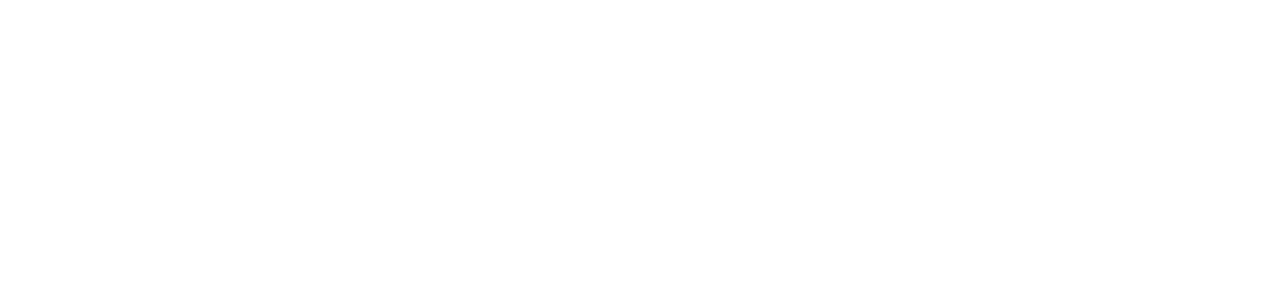
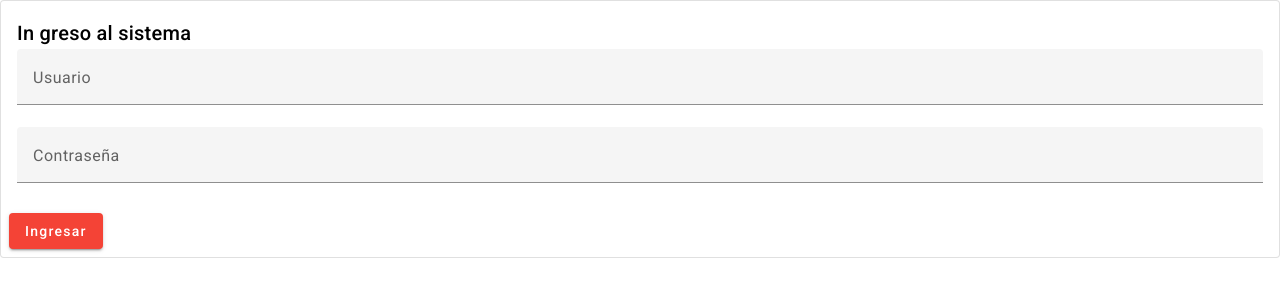
Before and after one commit to sebastianfabrizio/T3-OtaraDiazSebastianFabrizio-, an Angular app: page /login in a window 1280 px wide. Before the commit this address led to /. Shown: the top 300 px of the page. Built offline with nearby package versions, Linux system fonts and the light colour scheme.

Commit message:
Login culminado, incluyendo el guardado y funcion eliminar a traves de un botón del SessionStorage

```diff
--- a/src/app/app.routes.ts
+++ b/src/app/app.routes.ts
@@ -1,3 +1,17 @@
 import { Routes } from '@angular/router';
+import { LoginComponent } from './auth/login/login.component';
+import { DashboardComponent } from './dashboard/dashboard.component';
+import { authGuard } from './auth.guard';
+import { PageNotFoundComponent } from './page-not-found/page-not-found.component';
 
-export const routes: Routes = [];
+export const routes: Routes = [
+    {path:"login", component:LoginComponent},
+    {path:"dashboard", component:DashboardComponent,
+    canActivate:[authGuard],
+    children:[
+
+    ]},
+
+    {path:"", redirectTo:"login", pathMatch:"full"},
+    {path:"**", component: PageNotFoundComponent}
+];
--- /dev/null
+++ b/src/app/auth.guard.ts
@@ -0,0 +1,15 @@
+import { inject } from '@angular/core';
+import { CanActivateFn, Router } from '@angular/router';
+import { AuthService } from './auth/auth.service';
+
+export const authGuard: CanActivateFn = (route, state) => {
+
+  const auth = inject(AuthService)
+  const router = inject(Router)
+  const valorIsLogged = auth.isLogged()
+  if(!!valorIsLogged){
+  return true;
+  }
+  router.navigate(["login"], {queryParams:{blockedPage:state.url}})
+  return false;
+};
--- a/src/app/auth/auth.service.ts
+++ b/src/app/auth/auth.service.ts
@@ -7,8 +7,11 @@
 
   constructor() { }
 
-  login(usuario:string, password:string){
+  logintrue(usuario:string, password:string){
     sessionStorage.setItem("isLogged", 'true')
+  }
+  loginfalse(usuario:string, password:string){
+    sessionStorage.setItem("isLogged", 'false')
   }
 
   logout(){
@@ -16,6 +19,6 @@
   }
 
   isLogged():boolean{
-    return !!sessionStorage.getItem("IsLogged")
+    return !!sessionStorage.getItem("isLogged")
   }
 }
--- a/src/app/auth/login/login.component.html
+++ b/src/app/auth/login/login.component.html
@@ -6,15 +6,15 @@
         <div style="display: flex; flex-direction: column;">
             <mat-form-field appearance="fill">
                 <mat-label>Usuario</mat-label>
-                <input matInput type="text" #usuarioText>
+                <input matInput type="text" [(ngModel)]="logueo.user">
             </mat-form-field>
             <mat-form-field appearance="fill">
                 <mat-label>Contraseña</mat-label>
-                <input matInput type="password" #passwordText>
+                <input matInput type="password" [(ngModel)]="logueo.password">
             </mat-form-field>
         </div>
      </mat-card-content>
     <mat-card-actions>
-   <button mat-raised-button color="warn" (click)="login(usuarioText, passwordText)">Ingresar</button>
+   <button mat-raised-button color="warn" (click)="login()">Ingresar</button>
     </mat-card-actions>
   </mat-card>
--- a/src/app/auth/login/login.component.ts
+++ b/src/app/auth/login/login.component.ts
@@ -2,11 +2,12 @@
 import { MaterialModule } from '../../angular-material/material/material.module';
 import { AuthService } from '../auth.service';
 import { Route, Router } from '@angular/router';
+import { FormsModule } from '@angular/forms';
 
 @Component({
   selector: 'app-login',
   standalone: true,
-  imports: [MaterialModule],
+  imports: [MaterialModule, FormsModule],
   templateUrl: './login.component.html',
   styleUrl: './login.component.css'
 })
@@ -16,8 +17,24 @@
 
   }
 
-  login(usuario:HTMLInputElement, password:HTMLInputElement){
-    this.auth.login(usuario.value, password.value)
-    this.router.navigateByUrl("/dashboard")
+  logueo={
+    user:"",
+    password:""
+  }
+
+  login(){
+    let usuario =this.logueo.user
+    let password = this.logueo.password
+
+    if(usuario=="Otara" && password=="12345"){
+
+      this.auth.logintrue(usuario, password)
+      this.router.navigateByUrl("/dashboard")
+    }
+    else{
+      this.auth.loginfalse(usuario, password)
+      this.router.navigate(["login"])
+    }
+
   }
 }
--- a/src/app/dashboard/dashboard.component.html
+++ b/src/app/dashboard/dashboard.component.html
@@ -1 +1,10 @@
+<mat-toolbar>
+    <button mat-icon-button class="example-icon" aria-label="Example icon-button with menu icon">
+      <mat-icon>menu</mat-icon>
+    </button>
+    <span>T3- Sebastian Otara</span>
+
+    <button mat-raised-button color="accent" (click)="logout()"><mat-icon>settings_power</mat-icon></button>
+  </mat-toolbar>
+
 <router-outlet />
--- a/src/app/dashboard/dashboard.component.ts
+++ b/src/app/dashboard/dashboard.component.ts
@@ -1,13 +1,24 @@
 import { Component } from '@angular/core';
-import { RouterOutlet } from '@angular/router';
+import { Router, RouterOutlet } from '@angular/router';
+import { MaterialModule } from '../angular-material/material/material.module';
+import { AuthService } from '../auth/auth.service';
 
 @Component({
   selector: 'app-dashboard',
   standalone: true,
-  imports: [RouterOutlet],
+  imports: [RouterOutlet, MaterialModule],
   templateUrl: './dashboard.component.html',
   styleUrl: './dashboard.component.css'
 })
 export class DashboardComponent {
 
+  constructor(private router:Router, private auth:AuthService){
+
+  }
+
+  logout(){
+    this.auth.logout()
+    this.router.navigate(["login"])
+  }
+
 }
--- /dev/null
+++ b/src/app/page-not-found/page-not-found.component.html
@@ -0,0 +1 @@
+<p>page-not-found works!</p>
```
Also changed, not shown: src/app/page-not-found/page-not-found.component.ts (added, +12 -0 lines), src/app/page-not-found/page-not-found.component.css (added), 2 other files (tests, documents, lock files or other folders).
